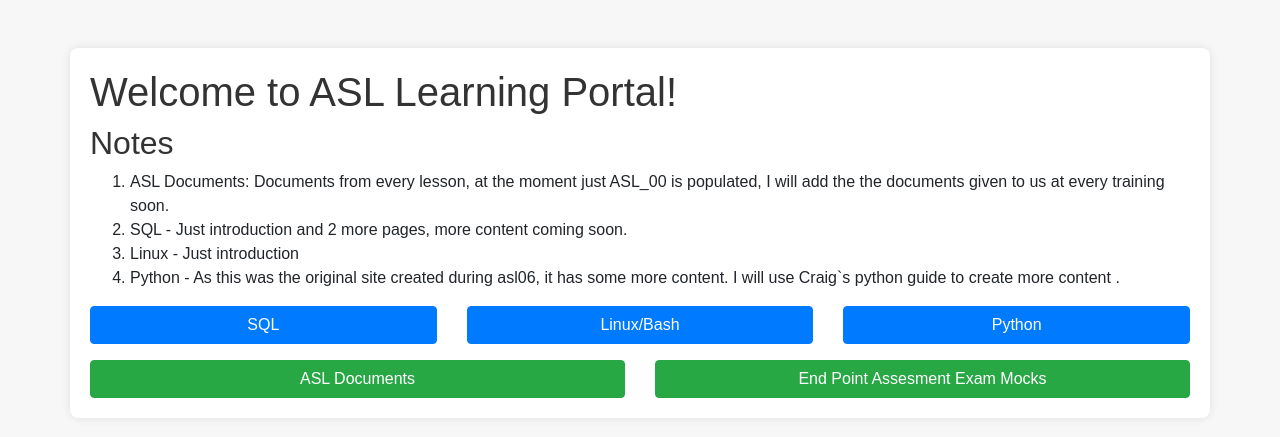
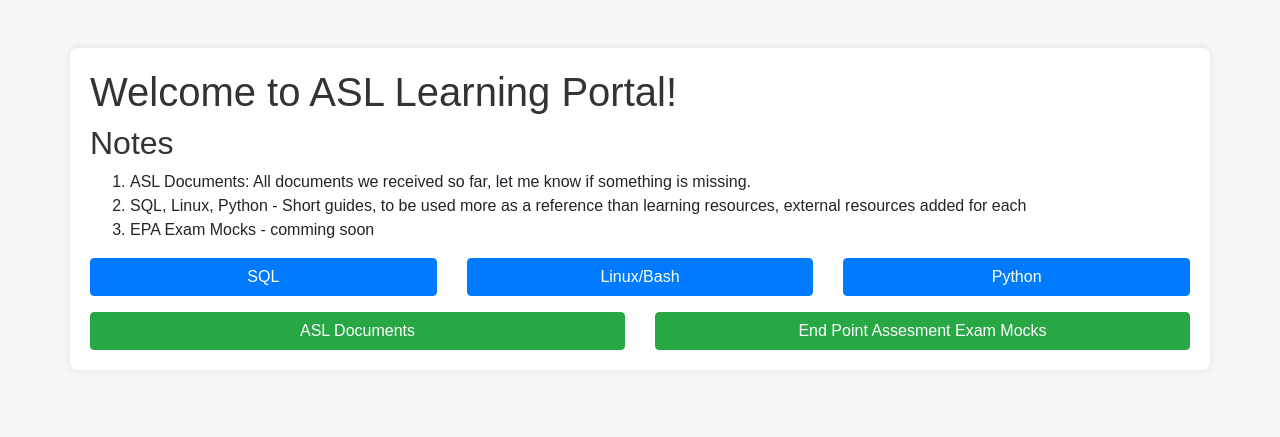
Before and after one commit to CrtAnton/Learn-Python-Website, a Flask app: page / in a window 1280 px wide. Shown: the top 437 px of the page. Run offline with Flask 3, Linux system fonts and the light colour scheme; some libraries are stand-ins or nearby versions.

Commit message:
changed home page

```diff
--- a/Website_code/templates/index.html
+++ b/Website_code/templates/index.html
@@ -23,10 +23,9 @@
         Notes
     </h2>
     <ol>
-        <li>ASL Documents: Documents from every lesson, at the moment just ASL_00 is populated, I will add the the documents given to us at every training soon.</li>
-        <li>SQL - Just introduction and 2 more pages, more content coming soon.</li>
-        <li>Linux - Just introduction</li>
-        <li>Python - As this was the original site created during asl06, it has some more content. I will use Craig`s python guide to create more content .</li>
+        <li>ASL Documents: All documents we received so far, let me know if something is missing.</li>
+        <li>SQL, Linux, Python - Short guides, to be used more as a reference than learning resources, external resources added for each</li>
+        <li>EPA Exam Mocks - comming soon</li>
     </ol>
 
     <!-- Buttons Row -->
```
